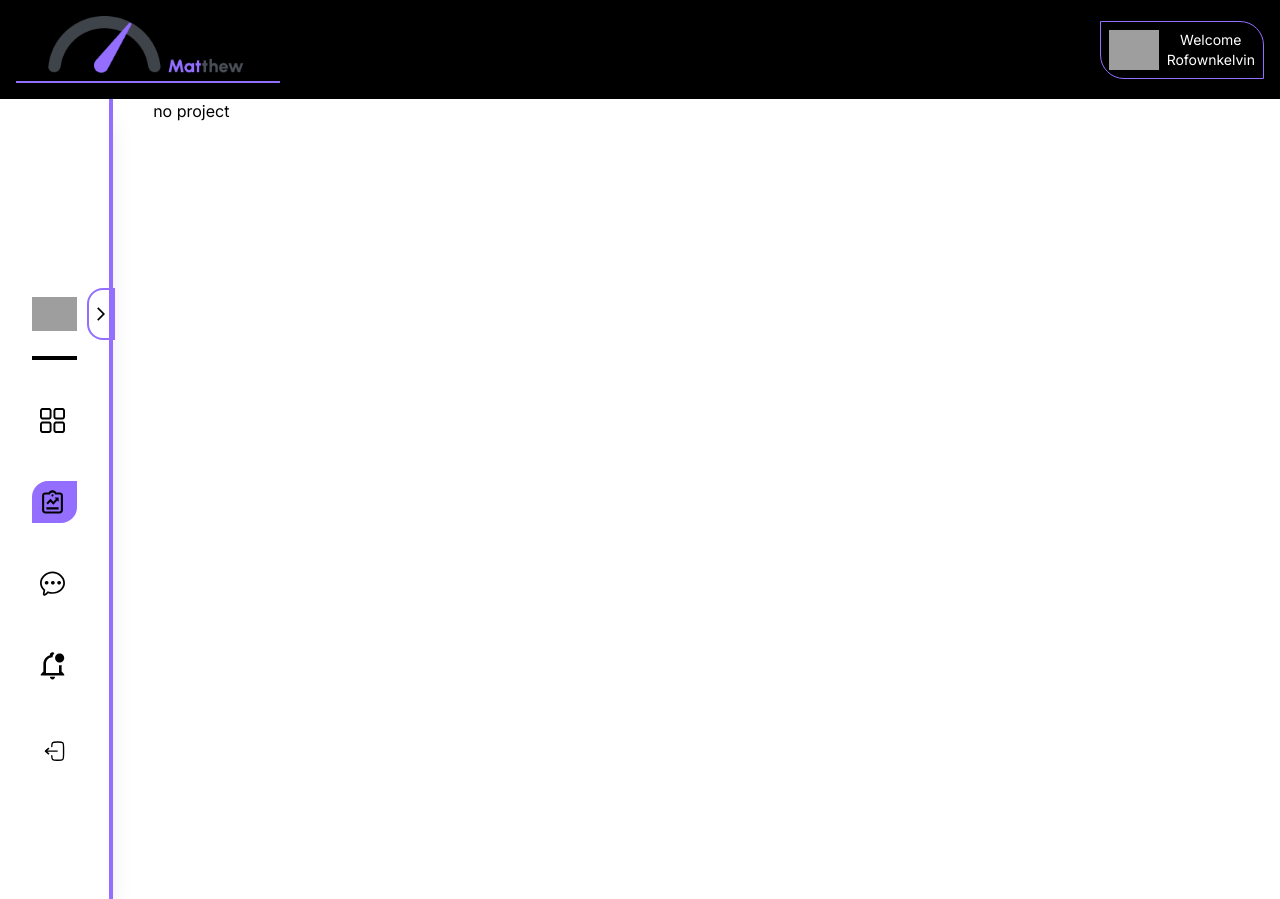
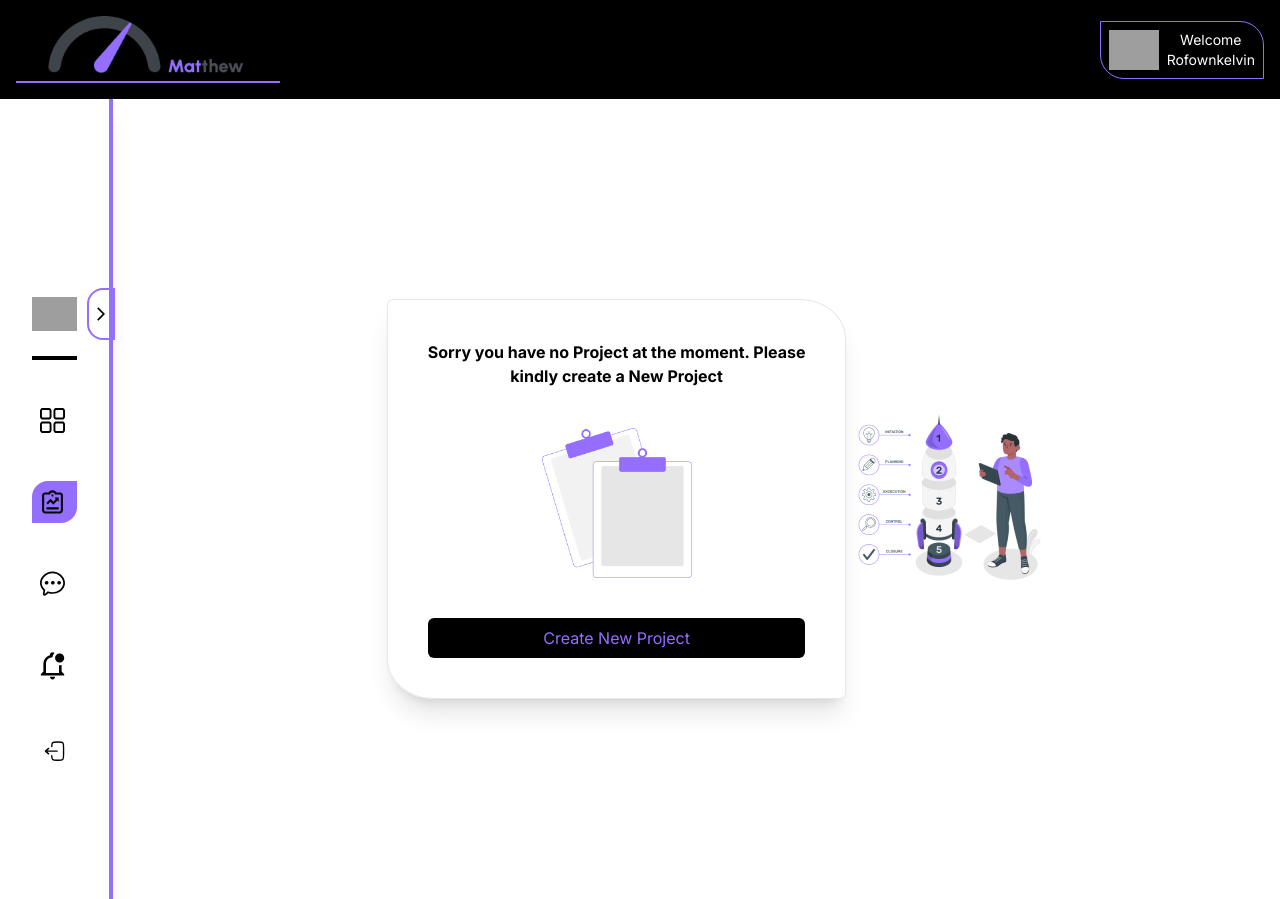
Before and after one commit to syntaxdesigner01/matthew_v2, a Next.js app: page /dashboard/project in a window 1280 px wide. Built offline with nearby package versions, Linux system fonts and the light colour scheme; grey boxes are pictures that could not be loaded.

Commit message:
done with the no project component

```diff
--- a/src/app/dashboard/project/page.tsx
+++ b/src/app/dashboard/project/page.tsx
@@ -8,9 +8,31 @@ export default function Project() {
 
   return (
     <>
-    {
-      projects.length === 0 ? <p>no project</p> : 'page'
-    }
+      {
+        projects.length === 0 ?
+          <div className='flex w-full h-full justify-center items-center'>
+            <div className='z-50 border shadow-xl p-10 rounded-tr-[10%] w- rounded-bl-[10%] rounded-md flex flex-col gap-10'>
+              <p className='text-center font-bold'>Sorry you have no Project at the moment. Please <br /> kindly create a New Project </p>
+
+              <div className='flex justify-center '>
+                <img src="/tasklist.png" alt="" height={150} width={150} />
+              </div>
+
+              <div className='flex justify-center items-center'>
+              <button className='bg-black w-full text-primary py-2 rounded-md capitalize'>
+                create New Project
+              </button>
+            </div>
+            </div>
+
+            <div>
+              <img src="/projectAvater.png" alt="" height={200} width={200} />
+            </div>
+
+
+          </div>
+          : 'page'
+      }
     </>
   )
 }
```
Also changed, not shown: public/projectAvater.png (added), public/tasklist.png (added).
